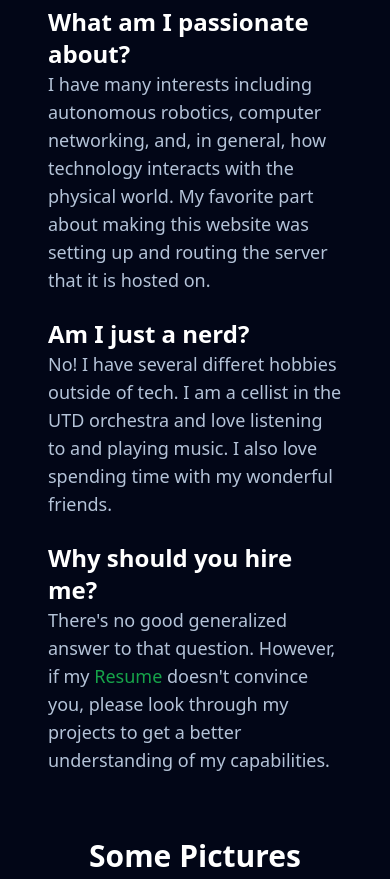
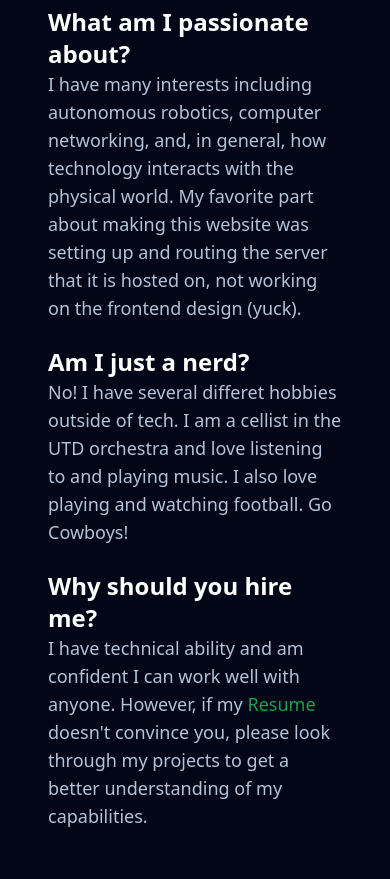
Before and after one commit to JMANY42/personal-website, a React (Vite) app in the folder frontend/: page /about-me in a window 390 px wide. Shown: the part 381-1260 px from the top of the page. Built offline with nearby package versions, Linux system fonts and the light colour scheme.

Commit message:
fix: update static text information

```diff
--- a/frontend/src/pages/AboutMe.tsx
+++ b/frontend/src/pages/AboutMe.tsx
@@ -20,11 +20,11 @@ function AboutMe() {
                     <h2 className="text-2xl sm:text-3xl font-bold pt-6 sm:pt-10">Who am I?</h2>
                         <p className="text-lg sm:text-xl text-muted">My name is Jonathan Lewis. I am a second year CS student at UTD and a part of the National Merit Scholarship Program, UTD Computing Scholars (CS^2), and UTD CV Honors.</p>
                     <h2 className="text-2xl sm:text-3xl font-bold pt-6 sm:pt-10">What am I passionate about?</h2>
-                        <p className="text-lg sm:text-xl text-muted">I have many interests including autonomous robotics, computer networking, and, in general, how technology interacts with the physical world. My favorite part about making this website was setting up and routing the server that it is hosted on.</p>
+                        <p className="text-lg sm:text-xl text-muted">I have many interests including autonomous robotics, computer networking, and, in general, how technology interacts with the physical world. My favorite part about making this website was setting up and routing the server that it is hosted on, not working on the frontend design (yuck).</p>
                     <h2 className="text-2xl sm:text-3xl font-bold pt-6 sm:pt-10">Am I just a nerd?</h2>
-                        <p className="text-lg sm:text-xl text-muted">No! I have several differet hobbies outside of tech. I am a cellist in the UTD orchestra and love listening to and playing music. I also love spending time with my wonderful friends.</p>
+                        <p className="text-lg sm:text-xl text-muted">No! I have several differet hobbies outside of tech. I am a cellist in the UTD orchestra and love listening to and playing music. I also love playing and watching football. Go Cowboys!</p>
                     <h2 className="text-2xl sm:text-3xl font-bold pt-6 sm:pt-10">Why should you hire me?</h2>
-                        <p className="text-lg sm:text-xl text-muted pb-6 lg:pb-0">There's no good generalized answer to that question. However, if my <ResumeLink svg={false}/> doesn't convince you, please look through my projects to get a better understanding of my capabilities.</p>
+                        <p className="text-lg sm:text-xl text-muted pb-6 lg:pb-0">I have technical ability and am confident I can work well with anyone. However, if my <ResumeLink svg={false}/> doesn't convince you, please look through my projects to get a better understanding of my capabilities.</p>
                 </div>
             </div>
             <h2 className="lg:hidden text-3xl sm:text-4xl font-bold pt-6 sm:pt-10 px-4 text-main text-center">Some Pictures</h2>
--- a/frontend/src/pages/Home.tsx
+++ b/frontend/src/pages/Home.tsx
@@ -65,7 +65,7 @@ function Home() {
             <section className="animate-slideInLeft">
               <div className="space-y-4 text-base sm:text-lg md:text-xl text-muted leading-relaxed">
                 <p>
-                  To clarify, my first name is David, but I go by my middle name of Jonathan
+                  In case you are confused, my first name is David, but I go by my middle name of Jonathan
                 </p>
 
                 <p>
@@ -74,8 +74,11 @@ function Home() {
                 </p>
 
                 <p>
-                  I plan on hosting my portfolio here, some information about me,
-                  and updates to my current projects, and my resume
+                  I plan on hosting information relevent to getting hired such as my portfolio, some information about me,
+                  updates to my current projects, and my resume
+                </p>
+                <p>
+                  I also plan on hosting applicable projects here as a centralized place to see everything I've worked on
                 </p>
               </div>
 
```
